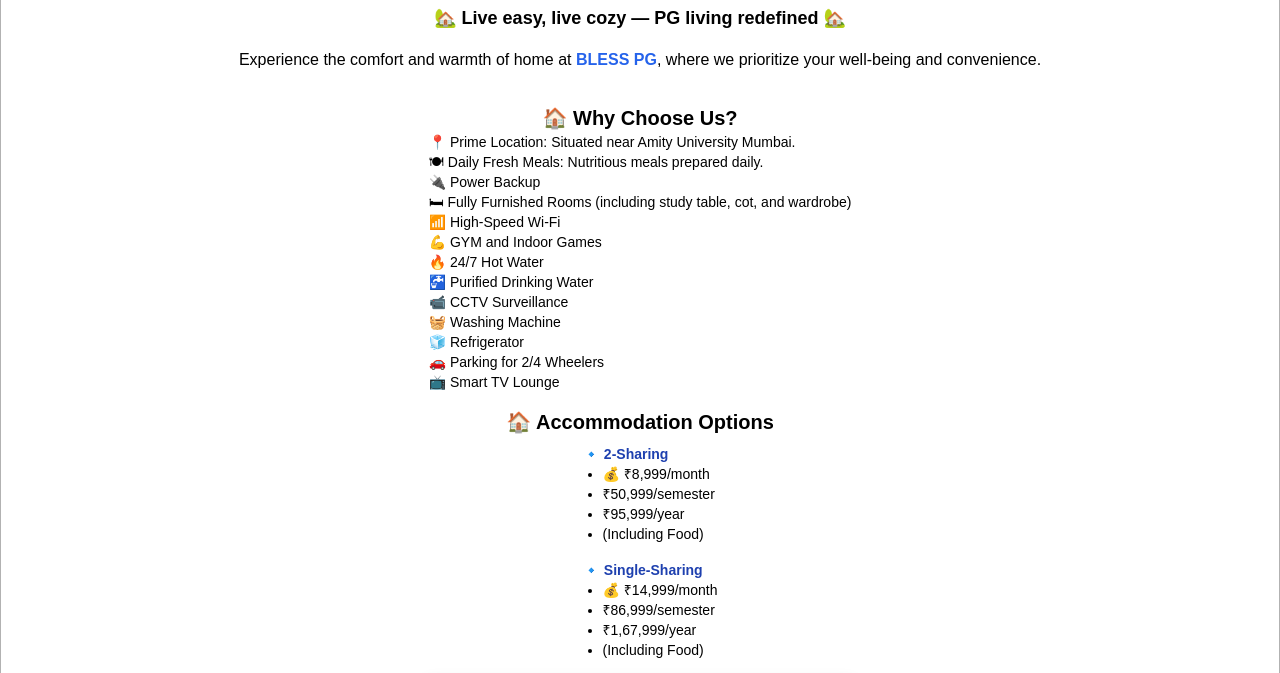
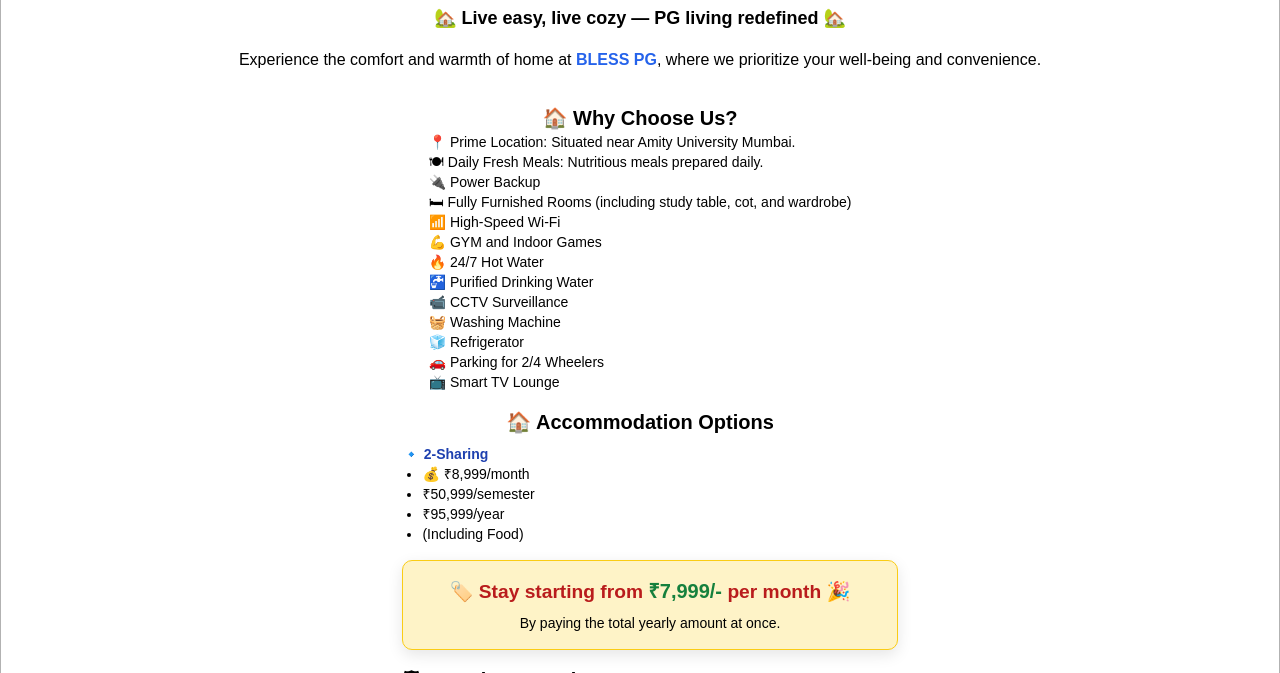
Before and after one commit to LakshmiNarasimhaReddy6244/lakshmi-narasimha-pg, a plain HTML site: page index.html in a window 1280 px wide. Shown: the part 89-762 px from the top of the page. Drawn offline with nearby package versions, Linux system fonts and the light colour scheme.

Commit message:
Update index.html

```diff
--- a/index.html
+++ b/index.html
@@ -174,15 +174,6 @@
         <li>(Including Food)</li>
       </ul>
 
-      <p class="mt-4 font-semibold text-blue-800">🔹 Single-Sharing</p>
-      <ul class="list-disc ml-5">
-        <li>💰 ₹14,999/month</li>
-        <li>₹86,999/semester</li>
-        <li>₹1,67,999/year</li>
-        <li>(Including Food)</li>
-      </ul>
-    </div>
-
     <div class="highlight">
       🏷️ Stay starting from <span class="text-xl text-green-700 font-bold">₹7,999/-</span> per month 🎉
       <p class="mt-2 text-black text-sm font-normal">By paying the total yearly amount at once.</p>
```
